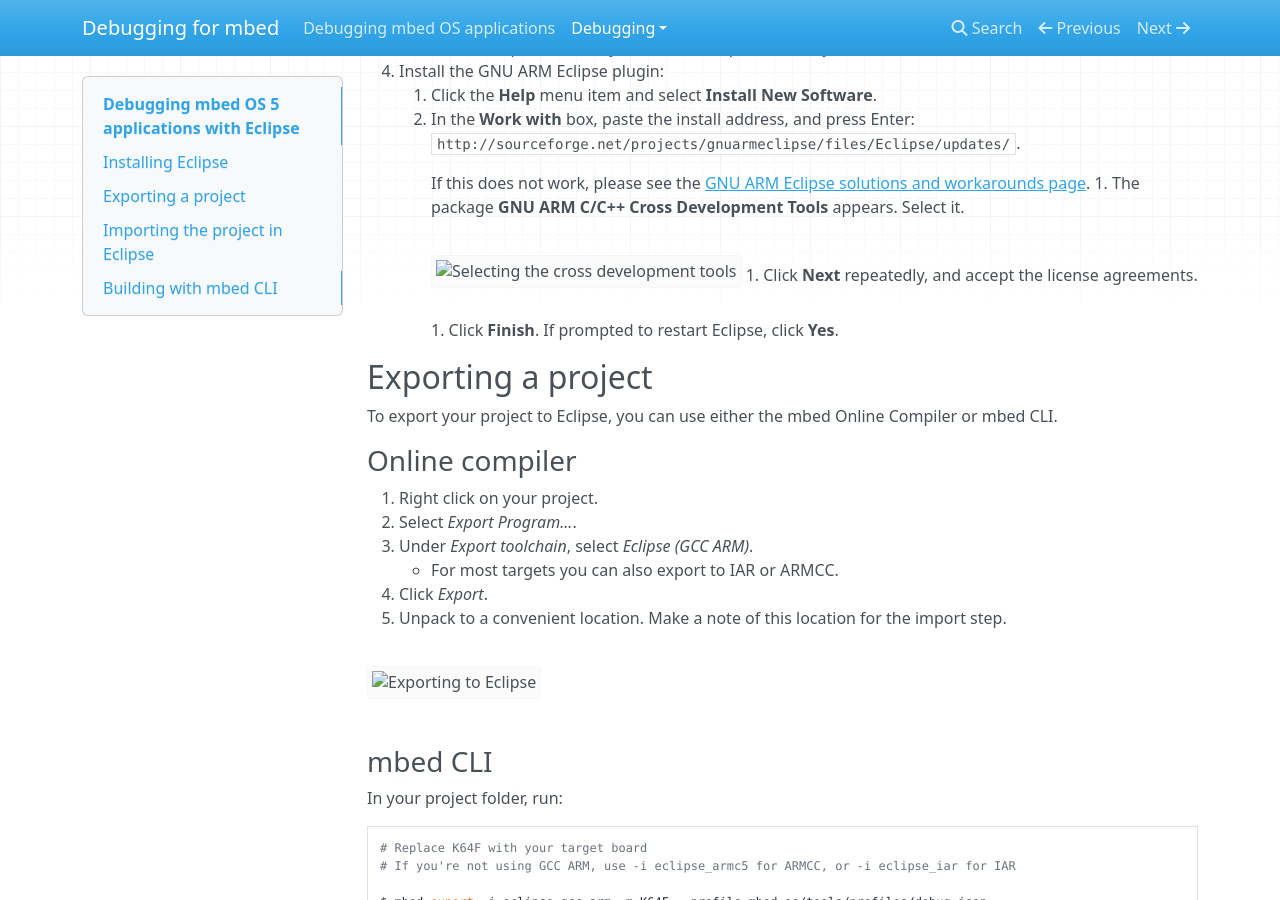
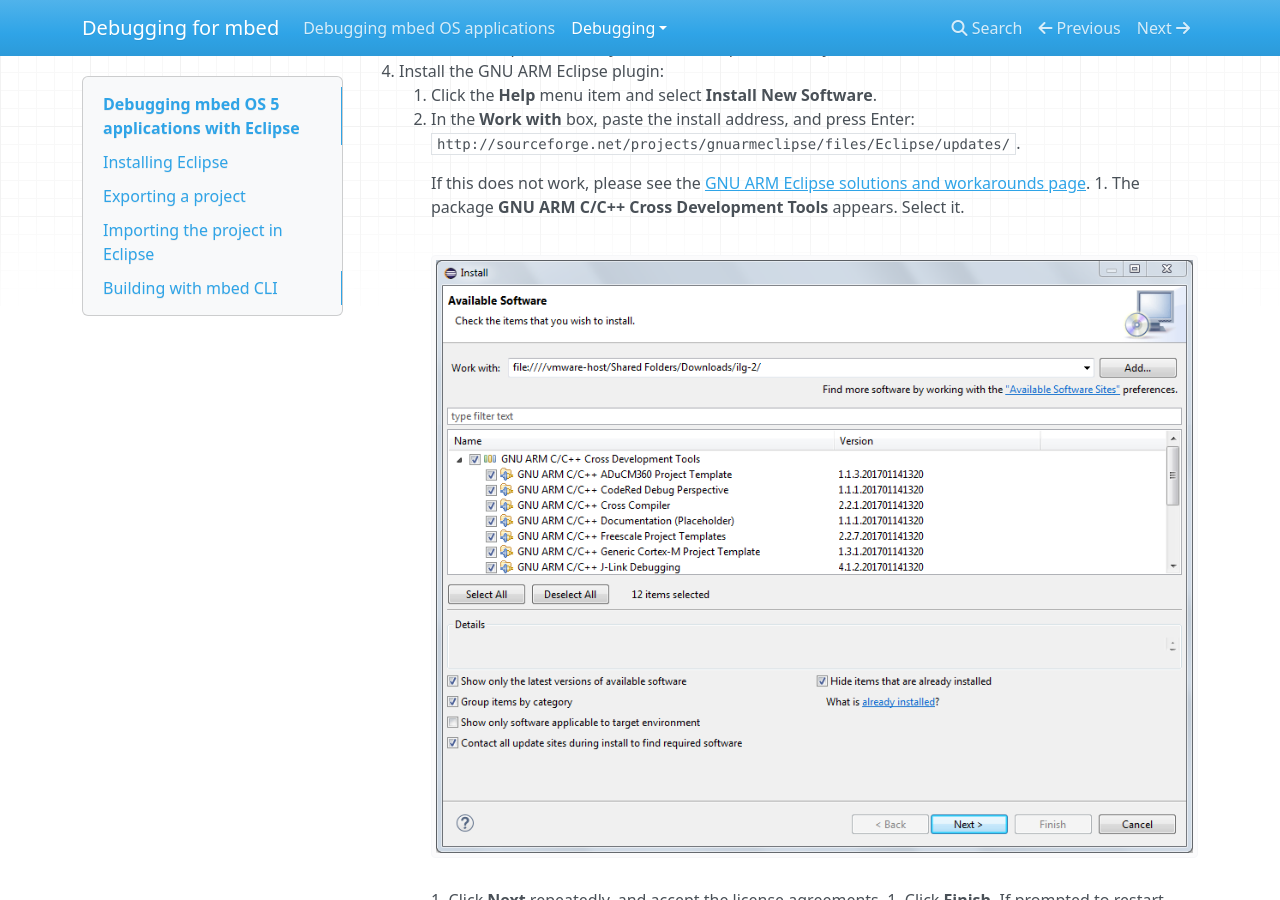
Before and after one commit to ARMmbed/Debugging-docs, an MkDocs documentation site: the page built from Docs/Debugging/Debugging_Eclipse_pyOCD.md, in a window 1280 px wide and 900 px high, scrolled down 348 px. Built offline with MkDocs 1.6.1, drawn with Linux system fonts in a browser that asks for light colours; nearby versions of some CDN libraries; old or Windows-style settings are respelled for this version of MkDocs.

Commit message:
Update Debugging_Eclipse_pyOCD.md
Change capital "PNG" to lower case "png" everywhere, so images appear

```diff
--- a/Docs/Debugging/Debugging_Eclipse_pyOCD.md
+++ b/Docs/Debugging/Debugging_Eclipse_pyOCD.md
@@ -16,7 +16,7 @@ You need to install Eclipse CDT with the GNU ARM Eclipse plugins to begin:
     	If this does not work, please see the [GNU ARM Eclipse solutions and workarounds page](http://gnuarmeclipse.github.io/blog/2016/12/02/plugins-install-issue/).
     1. The package **GNU ARM C/C++ Cross Development Tools** appears. Select it.
 
-        ![Selecting the cross development tools](Images/eclipse2.PNG)
+        ![Selecting the cross development tools](Images/eclipse2.png)
     1. Click **Next** repeatedly, and accept the license agreements.
     1. Click **Finish**. If prompted to restart Eclipse, click **Yes**.
 
@@ -33,7 +33,7 @@ To export your project to Eclipse, you can use either the mbed Online Compiler o
 1. Click *Export*.
 1. Unpack to a convenient location. Make a note of this location for the import step.
 
-![Exporting to Eclipse](Images/eclipse1.PNG)
+![Exporting to Eclipse](Images/eclipse1.png)
 
 ### mbed CLI
 
@@ -53,7 +53,7 @@ $ mbed export -i eclipse_gcc_arm -m K64F --profile mbed-os/tools/profiles/debug.
 1. Select the folder to which you extracted your mbed OS project.
 1. Under *Toolchain for Indexer Settings*, select `<none>`.
 
-    ![Import project](Images/eclipse3.PNG)
+    ![Import project](Images/eclipse3.png)
 1. Click *Finish*.
 1. Dismiss the Welcome screen.
 1. Select *Project > Build Project* to build the project.
@@ -67,7 +67,7 @@ $ mbed export -i eclipse_gcc_arm -m K64F --profile mbed-os/tools/profiles/debug.
     * On Windows, from a CMD window, run `where arm-none-eabi-g++`.
     * On Mac OS and Linux, from a Terminal, run `which arm-none-eabi-g++`.
 
-![Setting up PATH](Images/eclipse4.PNG)
+![Setting up PATH](Images/eclipse4.png)
 </span>
 
 Once the project builds, you can configure the debugger. The configuration depends on the debug server you're using: pyOCD or OpenOCD.
@@ -79,13 +79,13 @@ Once the project builds, you can configure the debugger. The configuration depen
 1. In the *Main* tab:
     * Under *C/C++ Application*, select the `.elf` file (BUILD/projectname.elf).
 
-    ![Main tab](Images/eclipse5.PNG)
+    ![Main tab](Images/eclipse5.png)
 1. In the *Debugger* tab:
     * Under *pyOCD Setup*, set the *Executable* path to your copy of `pyocd-gdbserver`.
     * Under *GDB Server Setup*, set the *Executable* path to your copy of `arm-none-eabi-gdb`.
     * If you cannot see the *GDB Server Setup* section, the scrollbar might be hidden; switch tabs to make the scrollbar reappear.
 
-    ![Debugger tab](Images/eclipse6.PNG)
+    ![Debugger tab](Images/eclipse6.png)
 1. Click *Apply*.
 1. Click *Debug* to start debugging.
 
@@ -97,18 +97,18 @@ Once the project builds, you can configure the debugger. The configuration depen
 1. In the *Main* tab:
     * Select the `.elf` file (BUILD/projectname.elf) under *C/C++ Application*.
 
-    ![Main tab](Images/eclipse7.PNG)
+    ![Main tab](Images/eclipse7.png)
 1. In the *Debugger* tab:
     * Under *OpenOCD Setup*, set the *Executable* path to your copy of `openocd`.
     * Under *OpenOCD Setup*, set the *Config options* to the setup options from the [Configure your local debug toolchain](toolchain.md) guide.
     *  Under *GDB Client Setup*, set the *Executable* path to your copy of `arm-none-eabi-gdb`.
     * If you cannot see the *GDB Server Setup* section, the scrollbar might be hidden; switch tabs to make the scrollbar reappear.
 
-    ![Debugger tab](Images/eclipse8.PNG)
+    ![Debugger tab](Images/eclipse8.png)
 1. Click *Apply*.
 1. Click *Debug* to start debugging.
 
-![Debugging an mbed OS 5 application in Eclipse](Images/eclipse9.PNG)
+![Debugging an mbed OS 5 application in Eclipse](Images/eclipse9.png)
 
 ## Building with mbed CLI
 
```
